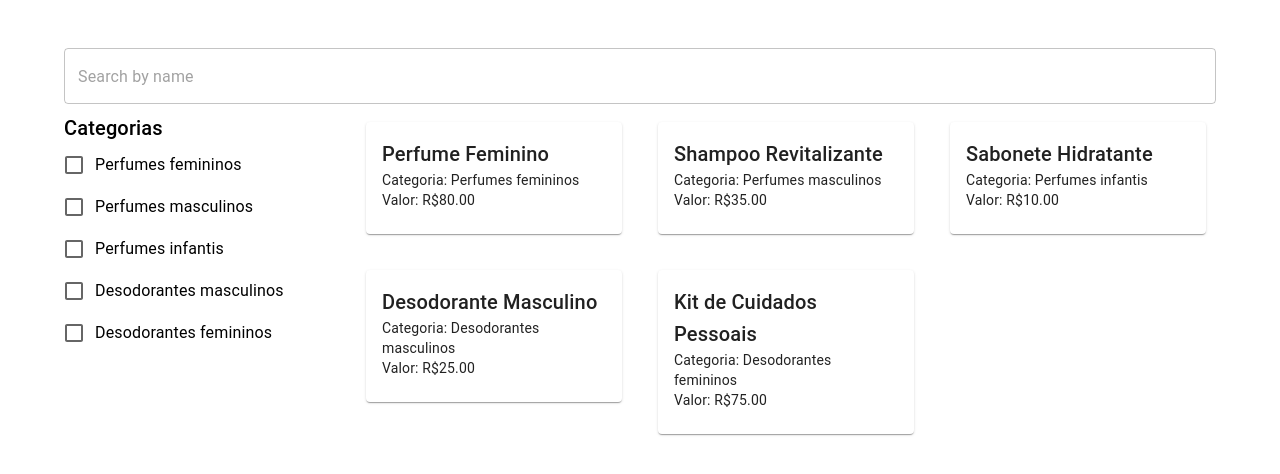
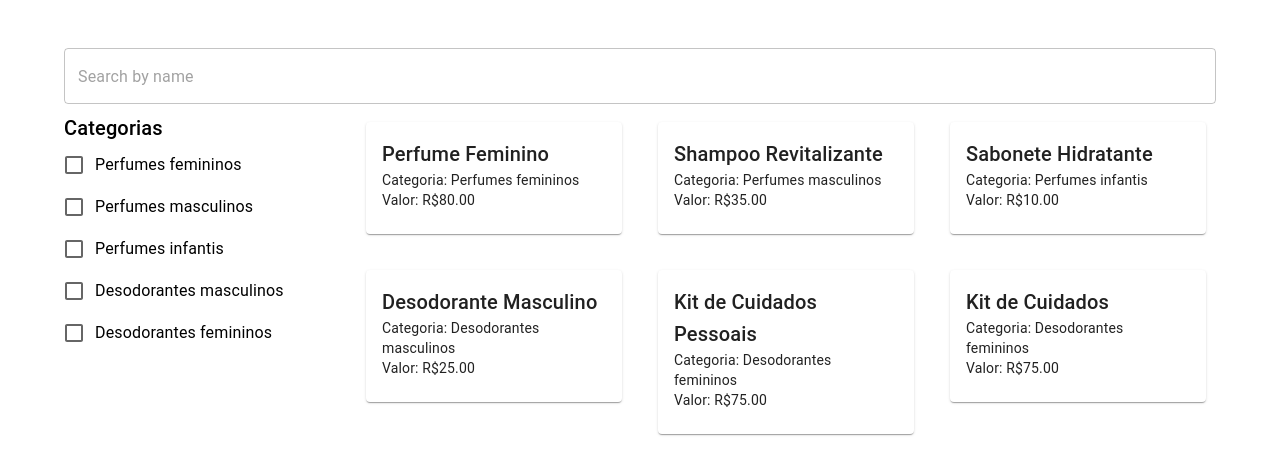
Before and after one commit to LucianoDuarteRosa/BoticarioStore, a React (Create React App) app: page / in a window 1280 px wide. Shown: the top 474 px of the page. Built offline with nearby package versions, Linux system fonts and the light colour scheme; the HTML template or start-up script is replaced by a standard one.

Commit message:
Teste de commit

```diff
--- a/src/components/productCard.jsx
+++ b/src/components/productCard.jsx
@@ -1,6 +1,6 @@
 import React from "react";
 import { Card, CardContent, Typography } from "@mui/material";
-
+//sobe kraii
 const ProductCard = ({ product }) => (
     <Card style={{ margin: "10px" }}>
         <CardContent>
--- a/src/data.json
+++ b/src/data.json
@@ -53,5 +53,16 @@
     "Category": {
       "CategoryName": "Desodorantes femininos"
     }
+  },
+  {
+    "IdProduct": 6,
+    "ProductName": "Kit de Cuidados",
+    "PriceSale": "75,5",
+    "Promotion": true,
+    "ImagePath": null,
+    "IdCategory": 5,
+    "Category": {
+      "CategoryName": "Desodorantes femininos"
+    }
   }
 ]
```
